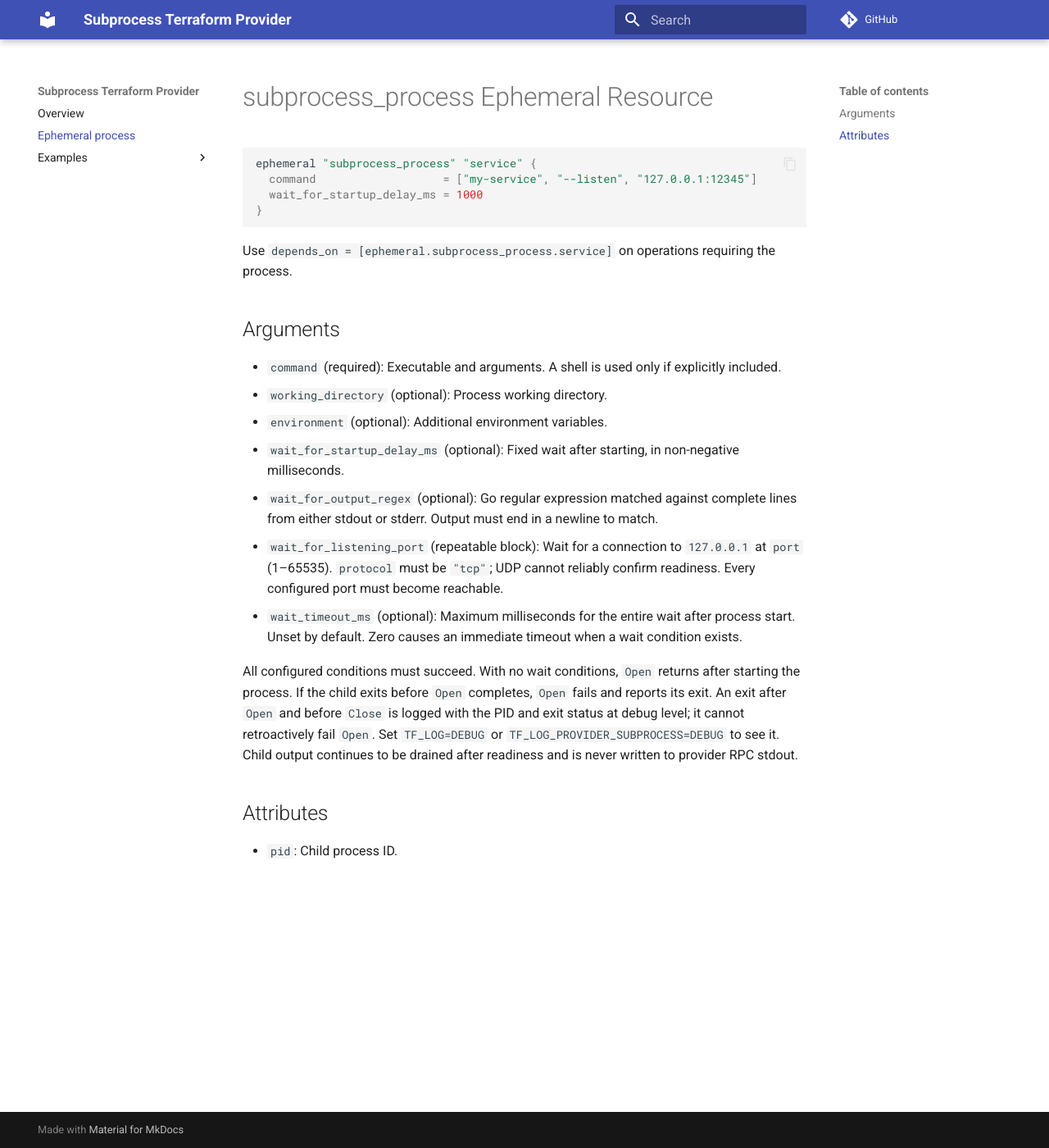
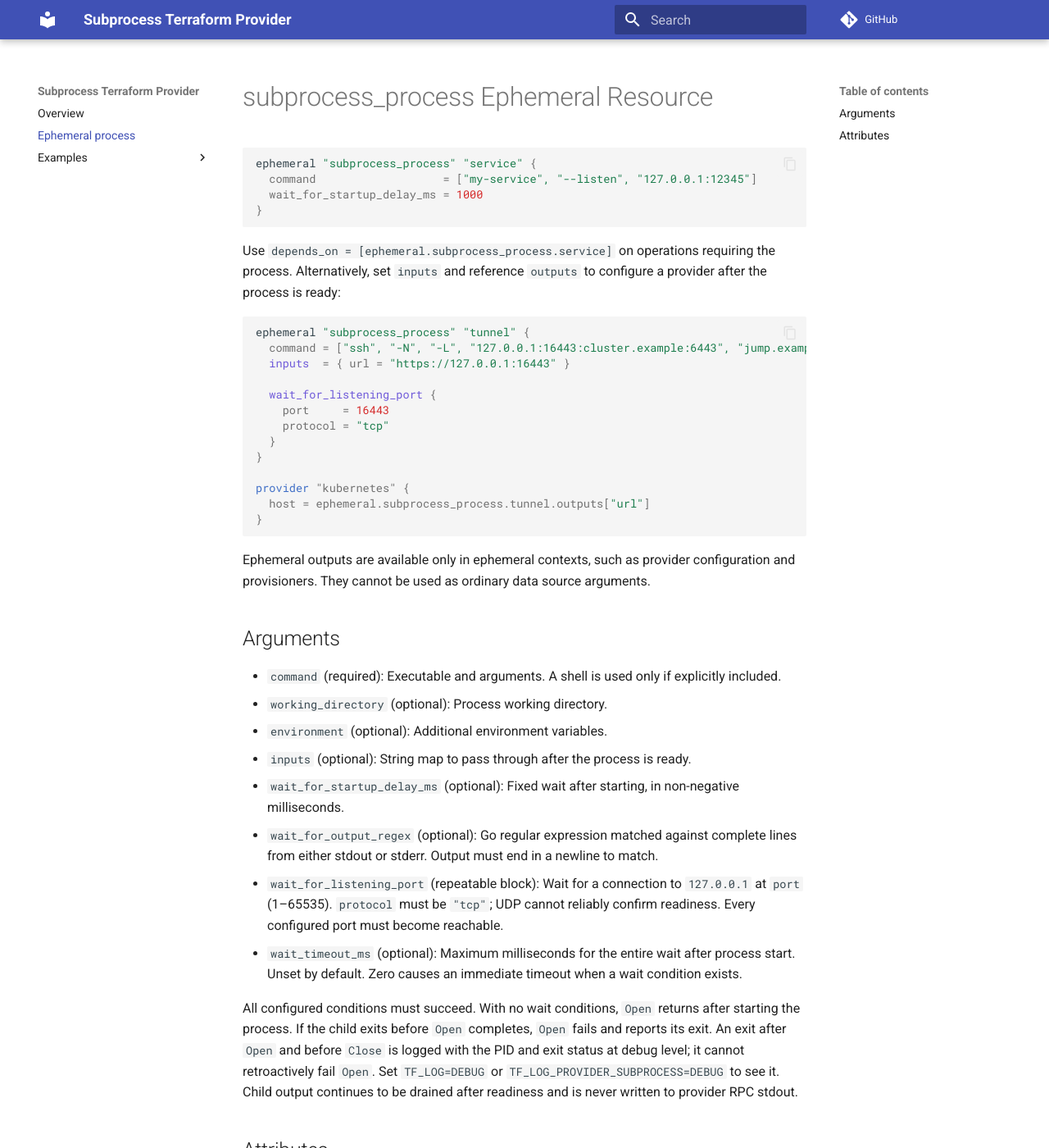
Before and after one commit to alexanderankin/terraform-provider-subprocess, an MkDocs documentation site: the page built from docs/ephemeral-resources/process.md, in a window 1280 px wide and 1400 px high. Shown: the whole window at 82% size. Built offline with MkDocs 1.6.1 and Material for MkDocs 9.7.7, drawn with Linux system fonts in a browser that asks for light colours; comment, search, counter and statistics services are not loaded; some of the changed text lies outside the part shown.

Commit message:
feat: provide an inputs value as a computed outputs for better diff/drifting

````diff
--- a/docs/ephemeral-resources/process.md
+++ b/docs/ephemeral-resources/process.md
@@ -15,12 +15,32 @@ ephemeral "subprocess_process" "service" {
 ```
 
 Use `depends_on = [ephemeral.subprocess_process.service]` on operations requiring the process.
+Alternatively, set `inputs` and reference `outputs` to configure a provider after the process is ready:
+
+```hcl
+ephemeral "subprocess_process" "tunnel" {
+  command = ["ssh", "-N", "-L", "127.0.0.1:16443:cluster.example:6443", "jump.example"]
+  inputs  = { url = "https://127.0.0.1:16443" }
+
+  wait_for_listening_port {
+    port     = 16443
+    protocol = "tcp"
+  }
+}
+
+provider "kubernetes" {
+  host = ephemeral.subprocess_process.tunnel.outputs["url"]
+}
+```
+
+Ephemeral outputs are available only in ephemeral contexts, such as provider configuration and provisioners. They cannot be used as ordinary data source arguments.
 
 ## Arguments
 
 - `command` (required): Executable and arguments. A shell is used only if explicitly included.
 - `working_directory` (optional): Process working directory.
 - `environment` (optional): Additional environment variables.
+- `inputs` (optional): String map to pass through after the process is ready.
 - `wait_for_startup_delay_ms` (optional): Fixed wait after starting, in non-negative milliseconds.
 - `wait_for_output_regex` (optional): Go regular expression matched against complete lines from either stdout or stderr. Output must end in a newline to match.
 - `wait_for_listening_port` (repeatable block): Wait for a connection to `127.0.0.1` at `port` (1–65535). `protocol` must be `"tcp"`; UDP cannot reliably confirm readiness. Every configured port must become reachable.
@@ -31,3 +51,4 @@ All configured conditions must succeed. With no wait conditions, `Open` returns
 ## Attributes
 
 - `pid`: Child process ID.
+- `outputs`: Copy of `inputs`, returned after the process is ready.
````
Also changed, not shown: 1 other file.
